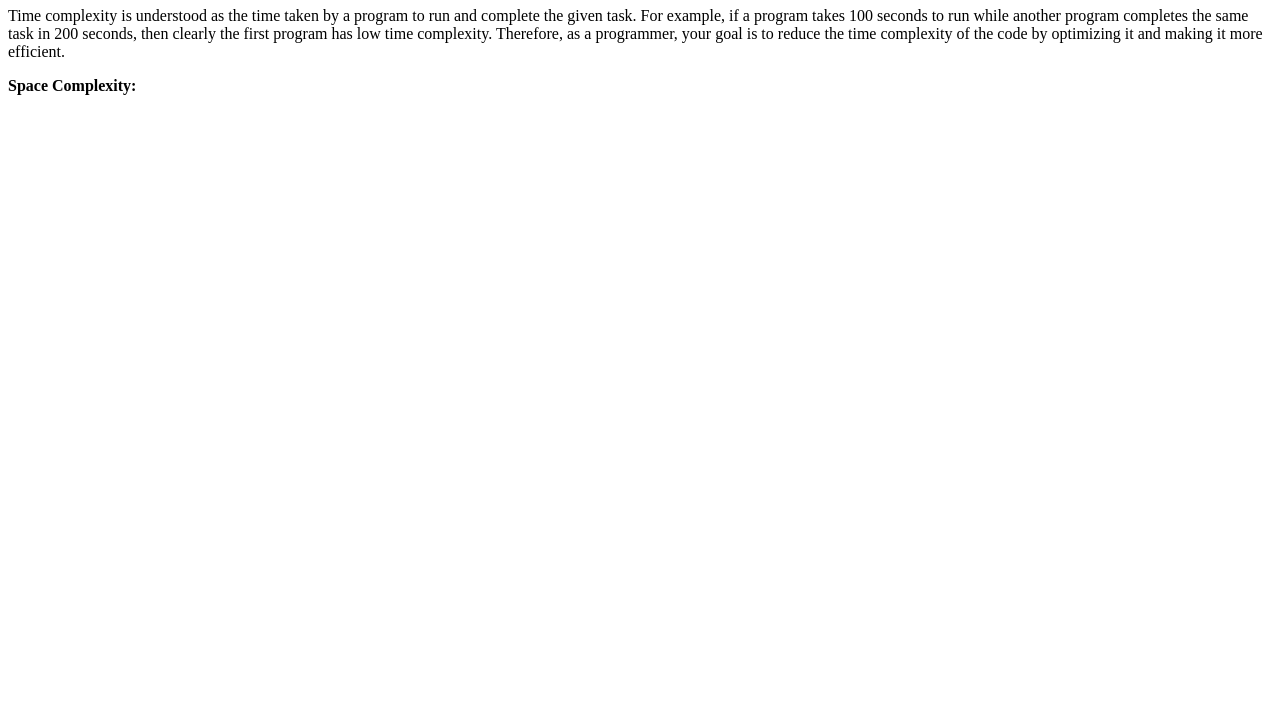
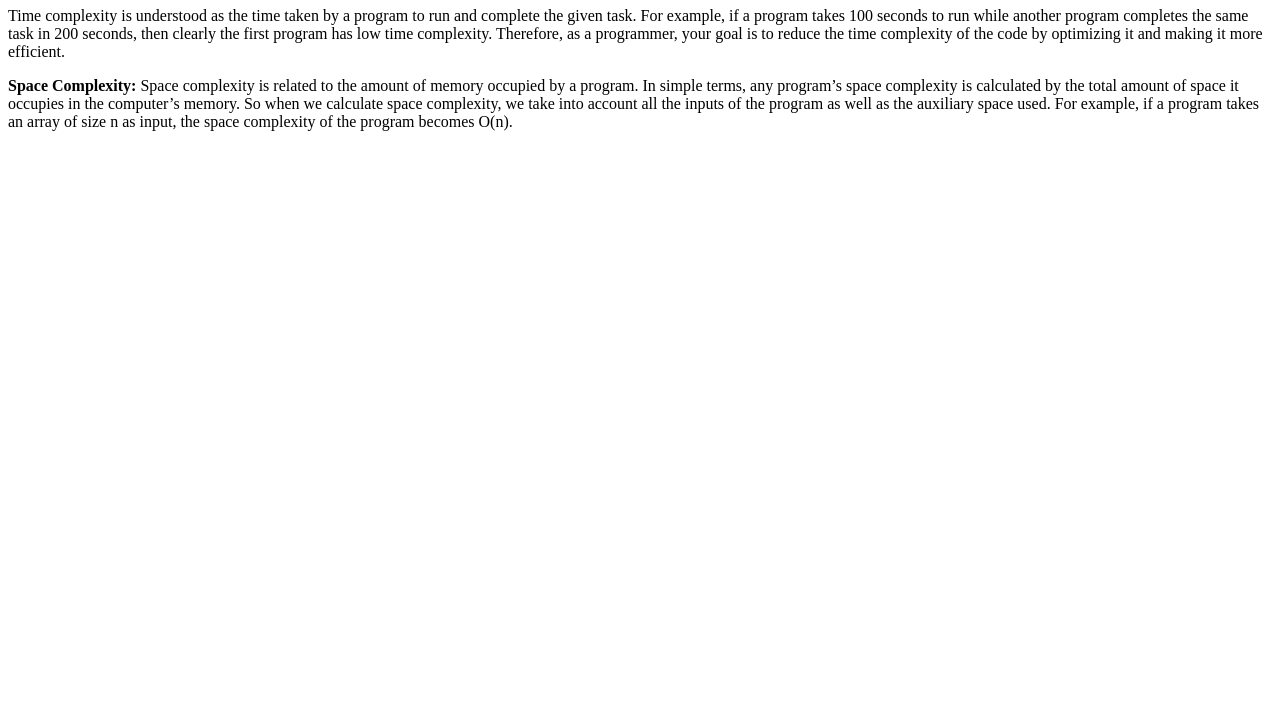
Before and after one commit to acciojob/time-and-space-complexity-Saptarshi1997, a website: page main.html in a window 1280 px wide. Shown: the part 73-800 px from the top of the page. Drawn offline with Linux system fonts and the light colour scheme.

Commit message:
created a submission

```diff
--- a/main.html
+++ b/main.html
@@ -15,7 +15,7 @@
 	as a programmer, your goal is to reduce the time complexity of the code by optimizing it and
 	making it more efficient.</p>
 
-	<p><b>Space Complexity:</b Space complexity is related to the amount of memory occupied by a
+	<p><b>Space Complexity:</b> Space complexity is related to the amount of memory occupied by a
 	program. In simple terms, any program’s space complexity is calculated by the total amount of
 	space it occupies in the computer’s memory. So when we calculate space complexity, we take
 	into account all the inputs of the program as well as the auxiliary space used. For example,
```
